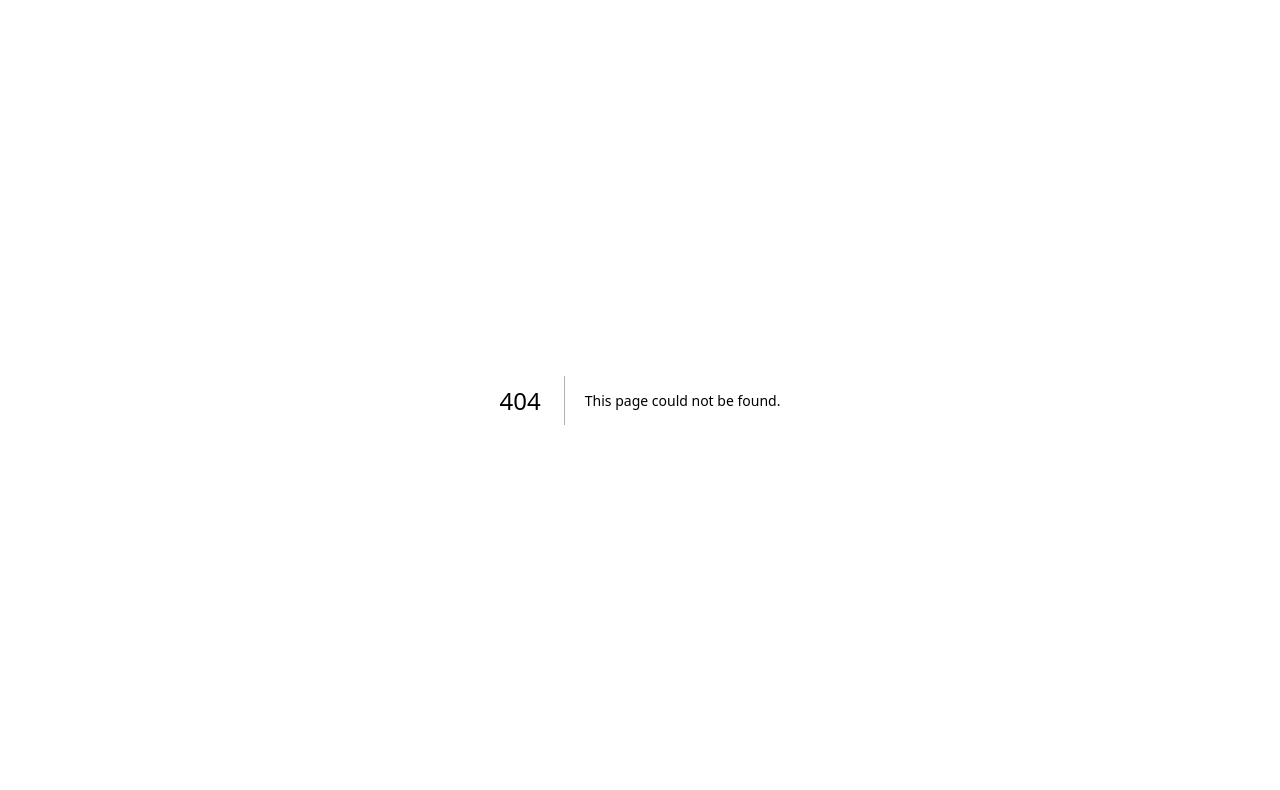
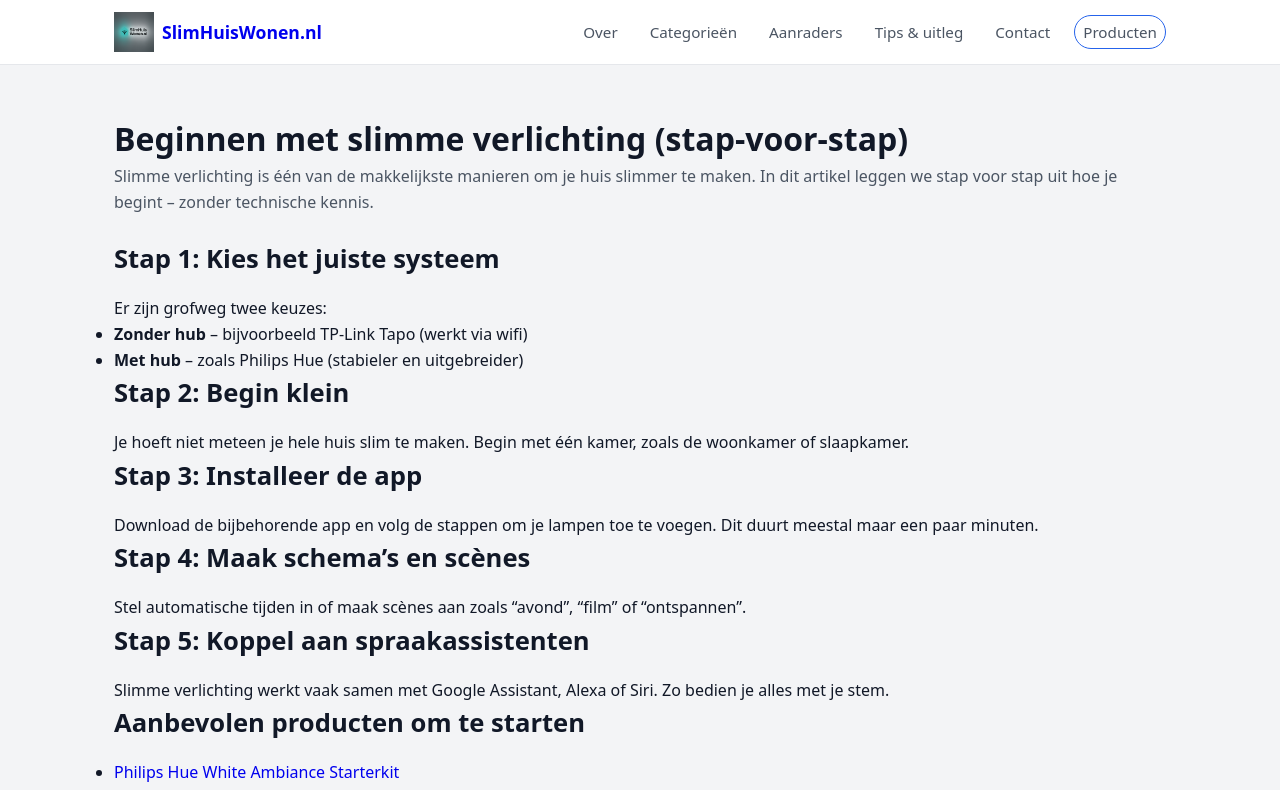
Before and after one commit to hafidgrad/SlimHuisWonen, a Next.js app: page /tips/beginnen-met-slimme-verlichting in a window 1280 px wide. Before the commit this address had no page. Shown: the top 790 px of the page. Built offline with nearby package versions, Linux system fonts and the light colour scheme.

Commit message:
Add second Tips article: Beginnen met slimme verlichting

```diff
--- /dev/null
+++ b/app/tips/beginnen-met-slimme-verlichting/page.jsx
@@ -0,0 +1,92 @@
+import Header from "@/components/Header";
+import Footer from "@/components/Footer";
+import Link from "next/link";
+
+export const metadata = {
+  title: "Beginnen met slimme verlichting – stap voor stap",
+  description:
+    "Wil je beginnen met slimme verlichting? Volg deze eenvoudige stappen en ontdek welke producten geschikt zijn.",
+  alternates: {
+    canonical:
+      "https://slimhuiswonen.nl/tips/beginnen-met-slimme-verlichting",
+  },
+};
+
+export default function BeginnenMetSlimmeVerlichting() {
+  return (
+    <>
+      <Header />
+
+      <main className="section">
+        <div className="container article">
+          <h1>Beginnen met slimme verlichting (stap-voor-stap)</h1>
+
+          <p className="section-intro">
+            Slimme verlichting is één van de makkelijkste manieren om je huis
+            slimmer te maken. In dit artikel leggen we stap voor stap uit hoe je
+            begint – zonder technische kennis.
+          </p>
+
+          <h2>Stap 1: Kies het juiste systeem</h2>
+          <p>
+            Er zijn grofweg twee keuzes:
+          </p>
+          <ul>
+            <li>
+              <strong>Zonder hub</strong> – bijvoorbeeld TP-Link Tapo (werkt via
+              wifi)
+            </li>
+            <li>
+              <strong>Met hub</strong> – zoals Philips Hue (stabieler en
+              uitgebreider)
+            </li>
+          </ul>
+
+          <h2>Stap 2: Begin klein</h2>
+          <p>
+            Je hoeft niet meteen je hele huis slim te maken. Begin met één kamer,
+            zoals de woonkamer of slaapkamer.
+          </p>
+
+          <h2>Stap 3: Installeer de app</h2>
+          <p>
+            Download de bijbehorende app en volg de stappen om je lampen toe te
+            voegen. Dit duurt meestal maar een paar minuten.
+          </p>
+
+          <h2>Stap 4: Maak schema’s en scènes</h2>
+          <p>
+            Stel automatische tijden in of maak scènes aan zoals “avond”,
+            “film” of “ontspannen”.
+          </p>
+
+          <h2>Stap 5: Koppel aan spraakassistenten</h2>
+          <p>
+            Slimme verlichting werkt vaak samen met Google Assistant, Alexa of
+            Siri. Zo bedien je alles met je stem.
+          </p>
+
+          <h2>Aanbevolen producten om te starten</h2>
+          <ul>
+            <li>
+              <Link href="/producten/philips-hue-white-ambiance-starterkit">
+                Philips Hue White Ambiance Starterkit
+              </Link>
+            </li>
+            <li>
+              <Link href="/producten/tp-link-tapo-p110-slimme-stekker">
+                TP-Link Tapo slimme producten
+              </Link>
+            </li>
+          </ul>
+
+          <p className="muted small">
+            *Prijzen kunnen wijzigen. Bekijk actuele prijs bij Amazon.
+          </p>
+        </div>
+      </main>
+
+      <Footer />
+    </>
+  );
+}
```
